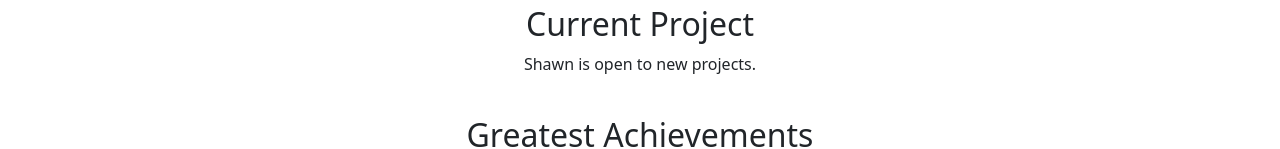
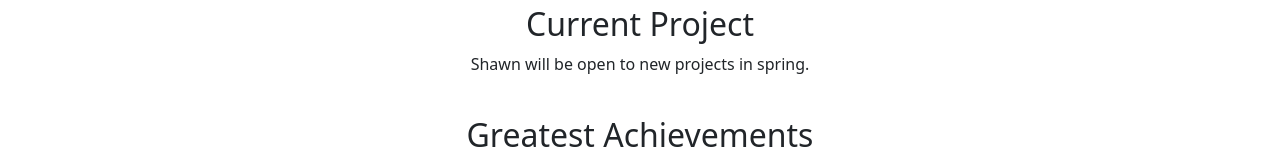
Before and after one commit to shawncagle/shawncagle.github.io, a plain HTML site: page habitat.html in a window 1280 px wide. Shown: the part 445-594 px from the top of the page. Drawn offline with nearby package versions, Linux system fonts and the light colour scheme.

Commit message:
Update project availability message in habitat.html

```diff
--- a/habitat.html
+++ b/habitat.html
@@ -74,7 +74,7 @@
         <div class="col-lg-12 mb-4 mt-2 text-center">
           <h2>🏠 Building Sanctuaries</h2>
           <h2>Current Project</h2>
-          <p>Shawn is open to new projects.</p>
+          <p>Shawn will be open to new projects in spring.</p>
         </div>
       </div>
 	  </div>
```
